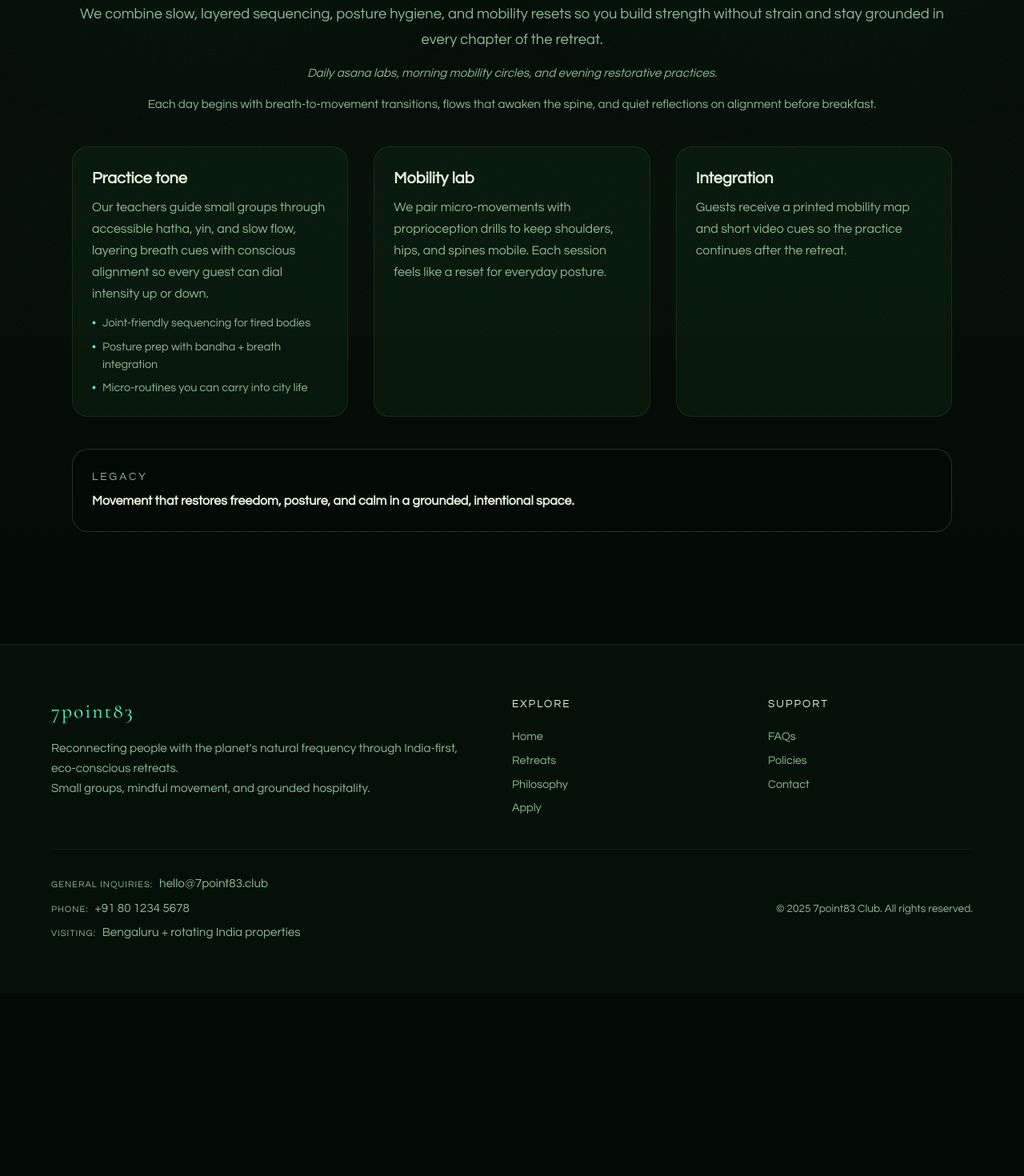
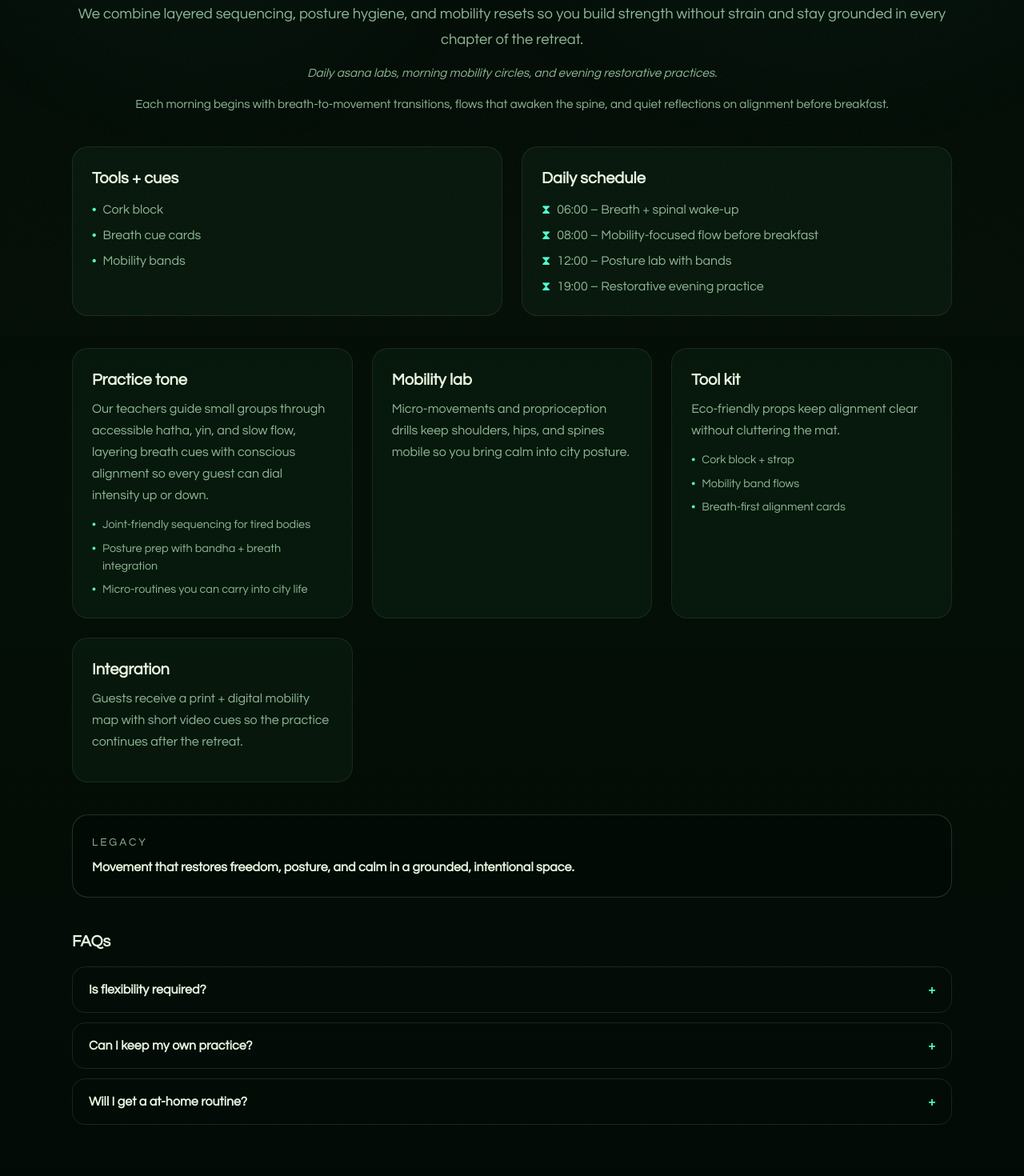
Before and after one commit to adonisarun123/7point83, a Next.js app: page /philosophy/yoga in a window 1280 px wide. Shown: the part 380-1850 px from the top of the page at 80% size. Before the commit the page ends 1622 px from the top, so only its background shows below. Built offline with nearby package versions, Linux system fonts and the light colour scheme.

Commit message:
Expand pillar pages with tools and FAQs

```diff
--- a/src/components/philosophy/PillarDetail.tsx
+++ b/src/components/philosophy/PillarDetail.tsx
@@ -1,8 +1,12 @@
 "use client";
+
+import { useState } from "react";
 
 import type { PillarDetail } from "@/data/philosophy";
 
 export function PillarDetail({ pillar }: { pillar: PillarDetail }) {
+  const [openFaqIndex, setOpenFaqIndex] = useState<number | null>(null);
+
   return (
     <div className="px-[5%] py-[clamp(80px,12vw,140px)] bg-gradient-to-b from-transparent via-[rgba(5,17,8,0.8)] to-transparent">
       <div className="max-w-[1100px] mx-auto space-y-10">
@@ -10,11 +14,36 @@ export function PillarDetail({ pillar }: { pillar: PillarDetail }) {
           <span className="text-[0.75rem] tracking-[4px] uppercase text-accent-glow">{pillar.heroBadge}</span>
           <h1 className="text-[clamp(2.5rem,5vw,4rem)] font-light">{pillar.title}</h1>
           <p className="text-[1.15rem] text-text-muted leading-[1.7]">{pillar.summary}</p>
-          <p className="text-text-accent-accent text-[0.95rem] text-text-muted italic">{pillar.dailyRitual}</p>
+          <p className="text-[0.95rem] text-text-muted italic">{pillar.dailyRitual}</p>
           <p className="text-[0.95rem] text-text-muted">{pillar.rituals}</p>
         </div>
 
-        <div className="grid gap-8 lg:grid-cols-3">
+        <div className="grid gap-6 lg:grid-cols-2">
+          <div className="bg-bg-card border border-[rgba(255,255,255,0.08)] rounded-[20px] p-6">
+            <h3 className="text-[1.25rem] font-semibold mb-3">Tools + cues</h3>
+            <ul className="space-y-2 text-text-muted">
+              {pillar.tools.map((tool) => (
+                <li key={tool} className="flex gap-2">
+                  <span className="text-accent-glow">•</span>
+                  <span>{tool}</span>
+                </li>
+              ))}
+            </ul>
+          </div>
+          <div className="bg-bg-card border border-[rgba(255,255,255,0.08)] rounded-[20px] p-6">
+            <h3 className="text-[1.25rem] font-semibold mb-3">Daily schedule</h3>
+            <ul className="space-y-2 text-text-muted">
+              {pillar.schedule.map((item) => (
+                <li key={item} className="flex gap-2">
+                  <span className="text-accent-glow">⧗</span>
+                  <span>{item}</span>
+                </li>
+              ))}
+            </ul>
+          </div>
+        </div>
+
+        <div className="grid gap-6 lg:grid-cols-3">
           {pillar.sections.map((section) => (
             <div key={section.title} className="bg-bg-card border border-[rgba(255,255,255,0.08)] rounded-[20px] p-6">
               <h3 className="text-[1.25rem] font-semibold mb-2">{section.title}</h3>
@@ -37,6 +66,29 @@ export function PillarDetail({ pillar }: { pillar: PillarDetail }) {
           <p className="text-[0.85rem] tracking-[3px] uppercase text-text-muted">Legacy</p>
           <p className="text-[1rem] font-semibold text-text-primary leading-[1.6] mt-2">{pillar.takeaway}</p>
         </div>
+
+        <div className="space-y-4">
+          <h3 className="text-[1.25rem] font-semibold">FAQs</h3>
+          <div className="space-y-3">
+            {pillar.faqs.map((faq, index) => {
+              const isOpen = openFaqIndex === index;
+              return (
+                <div key={faq.question} className="border border-[rgba(255,255,255,0.1)] rounded-[16px]">
+                  <button
+                    className="w-full flex justify-between items-center px-5 py-4 text-left text-text-primary font-semibold"
+                    onClick={() => setOpenFaqIndex(isOpen ? null : index)}
+                  >
+                    <span>{faq.question}</span>
+                    <span className={`text-accent-glow transition-transform ${isOpen ? "rotate-45" : ""}`}>+</span>
+                  </button>
+                  {isOpen && (
+                    <p className="px-5 pb-5 text-text-muted leading-[1.7]">{faq.answer}</p>
+                  )}
+                </div>
+              );
+            })}
+          </div>
+        </div>
       </div>
     </div>
   );
--- a/src/data/philosophy.ts
+++ b/src/data/philosophy.ts
@@ -2,6 +2,11 @@ export type PillarSection = {
   title: string;
   text: string;
   bullets?: string[];
+};
+
+export type PillarFAQ = {
+  question: string;
+  answer: string;
 };
 
 export type PillarDetail = {
@@ -14,6 +19,9 @@ export type PillarDetail = {
   rituals: string;
   sections: PillarSection[];
   takeaway: string;
+  tools: string[];
+  schedule: string[];
+  faqs: PillarFAQ[];
 };
 
 const pillars: PillarDetail[] = [
@@ -22,11 +30,11 @@ const pillars: PillarDetail[] = [
     title: "Yoga + Mobility",
     heroTagline: "Joint-friendly movement that honors posture and breath.",
     summary:
-      "We combine slow, layered sequencing, posture hygiene, and mobility resets so you build strength without strain and stay grounded in every chapter of the retreat.",
+      "We combine layered sequencing, posture hygiene, and mobility resets so you build strength without strain and stay grounded in every chapter of the retreat.",
+    dailyRitual: "Daily asana labs, morning mobility circles, and evening restorative practices.",
     heroBadge: "Posture · Presence",
-    dailyRitual: "Daily asana labs, morning mobility circles, and evening restorative practices.",
     rituals:
-      "Each day begins with breath-to-movement transitions, flows that awaken the spine, and quiet reflections on alignment before breakfast.",
+      "Each morning begins with breath-to-movement transitions, flows that awaken the spine, and quiet reflections on alignment before breakfast.",
     sections: [
       {
         title: "Practice tone",
@@ -41,160 +49,305 @@ const pillars: PillarDetail[] = [
       {
         title: "Mobility lab",
         text:
-          "We pair micro-movements with proprioception drills to keep shoulders, hips, and spines mobile. Each session feels like a reset for everyday posture.",
+          "Micro-movements and proprioception drills keep shoulders, hips, and spines mobile so you bring calm into city posture.",
+      },
+      {
+        title: "Tool kit",
+        text: "Eco-friendly props keep alignment clear without cluttering the mat.",
+        bullets: ["Cork block + strap", "Mobility band flows", "Breath-first alignment cards"],
       },
       {
         title: "Integration",
         text:
-          "Guests receive a printed mobility map and short video cues so the practice continues after the retreat.",
+          "Guests receive a print + digital mobility map with short video cues so the practice continues after the retreat.",
       },
     ],
     takeaway: "Movement that restores freedom, posture, and calm in a grounded, intentional space.",
+    tools: ["Cork block", "Breath cue cards", "Mobility bands"],
+    schedule: [
+      "06:00 – Breath + spinal wake-up",
+      "08:00 – Mobility-focused flow before breakfast",
+      "12:00 – Posture lab with bands",
+      "19:00 – Restorative evening practice",
+    ],
+    faqs: [
+      {
+        question: "Is flexibility required?",
+        answer: "No. We emphasize joint prep, breath, and alignment over touches-to-toes so everyone moves safely.",
+      },
+      {
+        question: "Can I keep my own practice?",
+        answer: "We love supporting your routine—our cues are designed for you to layer into whatever you already do.",
+      },
+      {
+        question: "Will I get a at-home routine?",
+        answer: "Yes, we send home a short mobility sequence plus breath reminders to keep posture upright.",
+      },
+    ],
   },
   {
     slug: "breath",
     title: "Meditation + Breathwork",
     heroTagline: "Attention training for clarity, calm, and presence.",
     summary:
-      "Sound tools, guided focus, and mindful pauses help settle the nervous system. Sessions move from collected breath to heart-rate variability practices aligned with nature’s tempo.",
+      "Sound tools, guided focus, and mindful pauses settle the nervous system. Sessions move from collected breath to HRV practices aligned with nature’s tempo.",
+    dailyRitual: "Guided meditations, breath labs, sound baths, and micro-silence rehearsals.",
     heroBadge: "Attention · Calm",
-    dailyRitual: "Guided meditations, breath labs, sound baths, and micro-silence rehearsals.",
     rituals:
-      "Our mornings open with breath journaling and grounding meditations, while evenings close with sound, slow exhale work, and integration circles.",
+      "Mornings open with breath journaling and grounding meditation, while evenings close with sound, slow exhale work, and integration circles.",
     sections: [
       {
         title: "Opener ritual",
         text:
-          "Each early session pairs a light pranayama sequence, soft acoustic elements, and journaling prompts that bring awareness to the lungs, ribs, and diaphragm.",
+          "We pair a light pranayama sequence, soft acoustic elements, and journaling prompts that bring awareness to the ribs, lungs, and diaphragm.",
       },
       {
         title: "Midday focus",
         text:
-          "Attention training uses breath counting, gentle mantra, and nature-sourced sound to help guests sustain calm through longer afternoons.",
-        bullets: ["Guided body scans", "Focus-on-breath labs", "Nature immersion meditations"],
+          "Attention training uses breath counting, gentle mantra, and nature-inspired sound to help you sustain calm.",
+        bullets: ["Guided body scans", "Forest meditative walks", "Breath awareness drills"],
+      },
+      {
+        title: "Digital pause",
+        text:
+          "Participants leave devices behind and pair walking loops with recorded breath cues to simulate the forest stillness.",
       },
       {
         title: "Closing",
-        text:
-          "A slow pranayama + sound bath at dusk flattens reactivity and teaches guests to anchor with every exhale.",
+        text: "A slow pranayama + sound bath at dusk quiets reactivity and anchors you back home.",
       },
     ],
     takeaway: "A daily habit kit that teaches you to breathe with intention and hold presence anywhere.",
+    tools: ["Sound bowls", "Feather-light mala", "Breath pacing journal"],
+    schedule: [
+      "06:15 – Breath journaling + 3:1 pranayama",
+      "09:00 – Nature attention walk",
+      "14:00 – Micro-meditation + HRV awareness",
+      "20:00 – Sound bath with long exhale",
+    ],
+    faqs: [
+      {
+        question: "Is this safe for anxiety?",
+        answer: "Yes. Every breath session is paced gently and options to rest are openly offered.",
+      },
+      {
+        question: "Can I keep meditating once I leave?",
+        answer: "We provide short audio cues and journaling ideas to keep the practice alive.",
+      },
+      {
+        question: "Do I need silence experience?",
+        answer: "No. We scale the stillness so even beginners feel welcomed.",
+      },
+    ],
   },
   {
     slug: "strength",
     title: "Strength & Conditioning",
     heroTagline: "Safe progressions that rebuild confidence and everyday resilience.",
     summary:
-      "Our strength sessions center on posture, breath, and muscle balance instead of volume. We teach guests how to load safely, track alignment, and protect the joints.",
+      "Strength sessions center on posture, breath, and muscle balance. We teach you how to load safely, track alignment, and protect the joints.",
+    dailyRitual: "Circuit blocks, breath-driven tempo sets, posture reviews, and recovery sequences.",
     heroBadge: "Stability · Power",
-    dailyRitual: "Circuit blocks, breath-driven tempo sets, posture reviews, and recovery sequences.",
-    rituals: "Strength work follows the morning mobility class so guests feel grounded before adding load.",
+    rituals: "Strength work follows the morning mobility class so you feel grounded before adding load.",
     sections: [
       {
         title: "Posture intelligence",
-        text:
-          "We screen posture, teach bracing, and pair breath with every lift. Platform cues help the shoulders, hips, and core move in sync.",
+        text: "We screen posture, teach bracing, and pair breath with every lift so shoulders, hips, and core move in sync.",
       },
       {
         title: "Circuit format",
         text:
-          "Time-based circuits balance strength and conditioning with bodyweight, bands, and natural implements like sandbags. Each station includes intentional breath cues.",
-        bullets: ["Posture-first strength coaching", "Mobility + strength mashups", "Recovery cooldowns"],
+          "Time-based circuits balance strength + conditioning using bands, sandbags, and bodyweight. Every station includes breath cues.",
+        bullets: ["Posture-first coaching", "Mobility-strength mashups", "Recovery cooldowns"],
       },
       {
         title: "Recovery",
         text: "Foam rolling, breath resets, and slow lanes after each block keep the nervous system calm.",
       },
+      {
+        title: "Strength cues",
+        text: "Video cues support your home practice so you can check form whenever you train again.",
+      },
     ],
-    takeaway: "Build strength that feels gentle, precise, and safe—the exact opposite of grunt work.",
+    takeaway: "Build strength that feels gentle, precise, and mindful—the opposite of brute force.",
+    tools: ["Sandbag + pin-loaded band", "Neutral spine meter", "Tempo metronome"],
+    schedule: [
+      "07:00 – Posture screen + breath bracing",
+      "10:00 – Holistic circuit",
+      "16:00 – Conditioning + grounding",
+      "19:00 – Recovery protocol",
+    ],
+    faqs: [
+      {
+        question: "Will this replace my gym program?",
+        answer: "No, it complements it. We focus on mobility, stability, and controlled load before you return to high-volume work.",
+      },
+      {
+        question: "Is it OK with injuries?",
+        answer: "Yes. Every block is modifiable and we coach around your limitations.",
+      },
+      {
+        question: "Do you track progress?",
+        answer: "We record alignment + tension relief markers so you feel safer each day.",
+      },
+    ],
   },
   {
     slug: "therapies",
     title: "Traditional Therapies",
-    heroTagline: "Ayurvedic-inspired rituals delivered by seasoned practitioners.",
+    heroTagline: "Ayurvedic rituals delivered by seasoned practitioners.",
     summary:
-      "From Abhyanga oil rituals to steam, we deliver therapies that calm the nervous system and amplify rest. Each treatment gets tailored to your constitution and current energy load.",
+      "From Abhyanga to steam, we deliver rituals that calm the nervous system and amplify rest. Treatments get tailored to your constitution and energy load.",
+    dailyRitual: "Massage, steam, oil therapies, herbal compresses, and cooling routines.",
     heroBadge: "Rest · Restore",
-    dailyRitual: "Massage, steam, oil therapies, herbal compresses, and cooling routines.",
-    rituals: "Therapy days focus on slow mornings, grounded meals, and long rest + circulation work.",
+    rituals: "Therapy days focus on slow mornings, grounded meals, and long rest + circulation.",
     sections: [
       {
         title: "Therapy cadence",
-        text:
-          "Guests receive planning calls so we sequence therapies (oil massage, steam, shirodhara) with movement and breath to optimize results.",
+        text: "We plan therapies alongside breath + movement so heat and release feel restorative.",
       },
       {
         title: "Recovery rituals",
-        text:
-          "Post-therapy we serve warm herbal teas, quiet rooms, and breathing cues to help the body integrate oil, heat, and release work.",
+        text: "Post-therapy we serve herbal teas, quiet rooms, and breathing cues to integrate the release.",
       },
       {
         title: "Therapist conversation",
-        text:
-          "Each protocol includes an intake and short coaching on how to continue the relief once you return home.",
+        text: "Intake + coaching share how to continue the relief at home.",
+      },
+      {
+        title: "Aftercare plan",
+        text: "Herbal infusions + micro breath cues protect the nervous system after massage or steam.",
       },
     ],
     takeaway: "Therapies that meet modern bodies with nourishing, traditional practices.",
+    tools: ["Herbal ghee", "Steam rituals", "Essential oil kits"],
+    schedule: [
+      "08:30 – Oil massage + breath sync",
+      "12:00 – Steam + herbal compress",
+      "15:30 – Self-massage + sound rest",
+      "20:00 – Cooling ritual + tea",
+    ],
+    faqs: [
+      {
+        question: "Are therapies safe for first-timers?",
+        answer: "Yes. Every guest completes a health form and we recommend protocols gently.",
+      },
+      {
+        question: "Can I skip a therapy?",
+        answer: "Absolutely—we replace it with a restorative movement or breath block.",
+      },
+      {
+        question: "Do Ayurveda consultations happen?",
+        answer: "Short pulses help us understand your dosha so the rest of the program aligns.",
+      },
+    ],
   },
   {
     slug: "nature",
     title: "Nature Immersion",
     heroTagline: "Daily stillness and movement in forests, rivers, and hills.",
     summary:
-      "Nature is the anchor for the entire experience. Guided barefoot walks, birdwatching, river sits, and field journaling slow the system and reset circadian rhythms.",
+      "Nature anchors every experience. Guided walks, river sits, bird watching, and quiet journaling calm the senses and reset circadian rhythms.",
+    dailyRitual: "Sunrise walks, grounding circuits, silent treks, and restorative river dips.",
     heroBadge: "Forest · River",
-    dailyRitual: "Sunrise walks, grounding circuits, silent treks, and restorative river dips.",
     rituals:
-      "We pair quiet mornings with movement along trails and meditative sits beside water, all curated to reduce noise and spark awareness.",
+      "We pair gentle movement with meditative sits so your senses settle in silence and grounding.",
     sections: [
       {
         title: "Grounding",
         text:
-          "Each morning begins with a grounding circuit featuring barefoot walks or forest stretching that reconnects you to the soil and breath.",
+          "Each morning features barefoot walks and forest stretching that reconnect you to soil and breath.",
         bullets: ["Barefoot grounding", "Forest-focused breathing", "Sound walks"],
       },
       {
         title: "Immersion",
-        text: "Afternoons are reserved for slow hikes, river rituals, and solitude so the senses settle into silence.",
+        text: "Afternoons are reserved for slow hikes, river rituals, and solitude so the senses settle.",
       },
       {
         title: "Reflection",
-        text:
-          "Post-immersion journaling, community circles, and sunset breathwork help integrate the stillness.",
+        text: "Journaling, community circles, and sunset breathwork help integrate the stillness.",
+      },
+      {
+        title: "Digital pause",
+        text: "We leave devices behind and share audio cues that pair walking loops with breath practice.",
       },
     ],
-    takeaway: "The forest is your co-facilitator; every stay re-teaches you how to listen to the land.",
+    takeaway: "The forest becomes your co-facilitator, guiding you to listen to the land.",
+    tools: ["Grounding mat", "Field journal", "Plant journal"],
+    schedule: [
+      "06:00 – Sunrise grounding walk",
+      "10:00 – Forest silence + journaling",
+      "14:00 – River sit + hydration",
+      "18:00 – Sunset reflection circle",
+    ],
+    faqs: [
+      {
+        question: "Is immersion strenuous?",
+        answer: "Not at all. Walks are gentle and options exist for seated stillness.",
+      },
+      {
+        question: "Do you provide gear?",
+        answer: "We supply barefoot mats, water shoes, and windbreakers for cool mornings.",
+      },
+      {
+        question: "Can I bring my own itinerary?",
+        answer: "We encourage quiet afternoons; you can opt for writing, river sits, or short treks.",
+      },
+    ],
   },
   {
     slug: "food",
     title: "Conscious Food",
     heroTagline: "Seasonal nourishment that feels light yet satisfying.",
     summary:
-      "We prepare vegetarian, plant-forward menus that honor local traditions, strengthen digestion, and support the daily practices.",
+      "We prepare vegetarian, plant-forward menus that honor local traditions, strengthen digestion, and support daily practices.",
+    dailyRitual: "Farm-to-table breakfasts, slow lunches, tonic infusions, and light dinners.",
     heroBadge: "Farm · Kitchen",
-    dailyRitual: "Farm-to-table breakfasts, slow lunches, tonic infusions, and light dinners.",
     rituals:
-      "Meals are accompanied by mindful eating prompts, hydration cues, and optional kitchen conversations.",
+      "Meals come with mindful eating prompts, hydration cues, and optional kitchen conversations.",
     sections: [
       {
         title: "Mindful meals",
         text:
-          "Every plate highlights seasonal produce, simple grains, and warming spices. Guests practice mindful bites and gratitude rituals.",
+          "Each plate highlights seasonal produce, simple grains, and warming spices while guests practice gratitude and slow chewing.",
       },
       {
         title: "Kitchen conversations",
         text:
-          "Our curators host mini kitchen talks on fermented foods, hydration practice, and simple cooking for busy lives.",
+          "Curators host mini talks on fermentation, hydration, and quick cooking so you feel empowered at home.",
         bullets: ["Fermented + sprouted foods", "Hydration rituals", "Kitchen stories"],
       },
       {
+        title: "Seasonal ritual",
+        text: "Menus rotate with the harvest so every stay tastes rooted in place.",
+      },
+      {
         title: "Integration",
-        text:
-          "We send home recipes, shopping lists, and a hydration tracker so your new rhythm is easy to continue.",
+        text: "Recipes, shopping lists, and a hydration tracker keep your new rhythm easy to follow.",
       },
     ],
-    takeaway: "Food that nourishes the body, honors the region, and keeps your metabolism calm.",
+    takeaway: "Food that nourishes the body, honors the region, and keeps digestion calm.",
+    tools: ["Hydration tracker", "Fermentation kit", "Mindful pace timers"],
+    schedule: [
+      "07:30 – Hydration + gentle breakfast",
+      "12:30 – Ayurvedic lunch + mindful chewing",
+      "16:00 – Herbal infusion + snack",
+      "19:00 – Early dinner + gratitude circle",
+    ],
+    faqs: [
+      {
+        question: "Do I need a strict diet?",
+        answer: "No. Meals stay practical, flavorful, and flexible.",
+      },
+      {
+        question: "Can I cook the recipes at home?",
+        answer: "Yes, we share simple seasonal recipes and tips.",
+      },
+      {
+        question: "Is hydration tracked?",
+        answer: "Yes, every guest receives a tracker plus herbal infusion ideas.",
+      },
+    ],
   },
 ];
 
```
